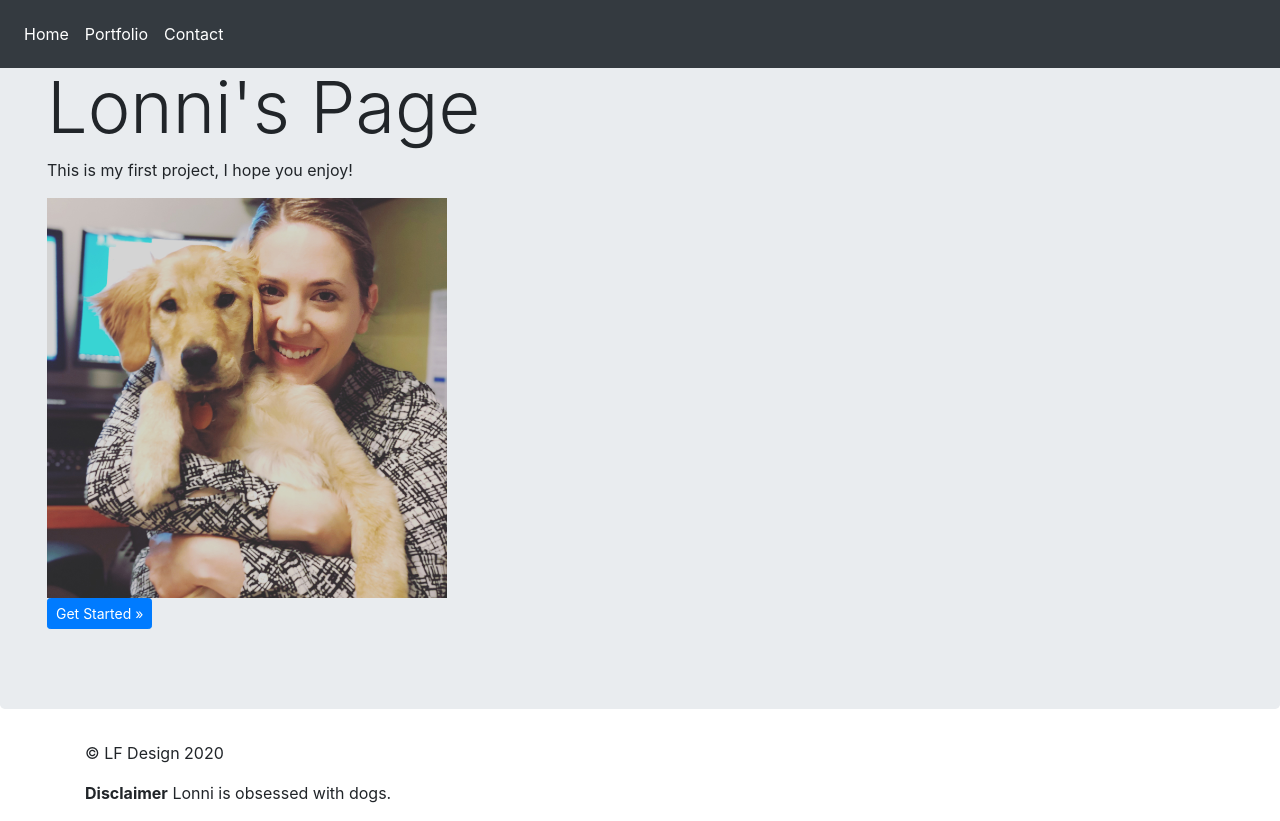
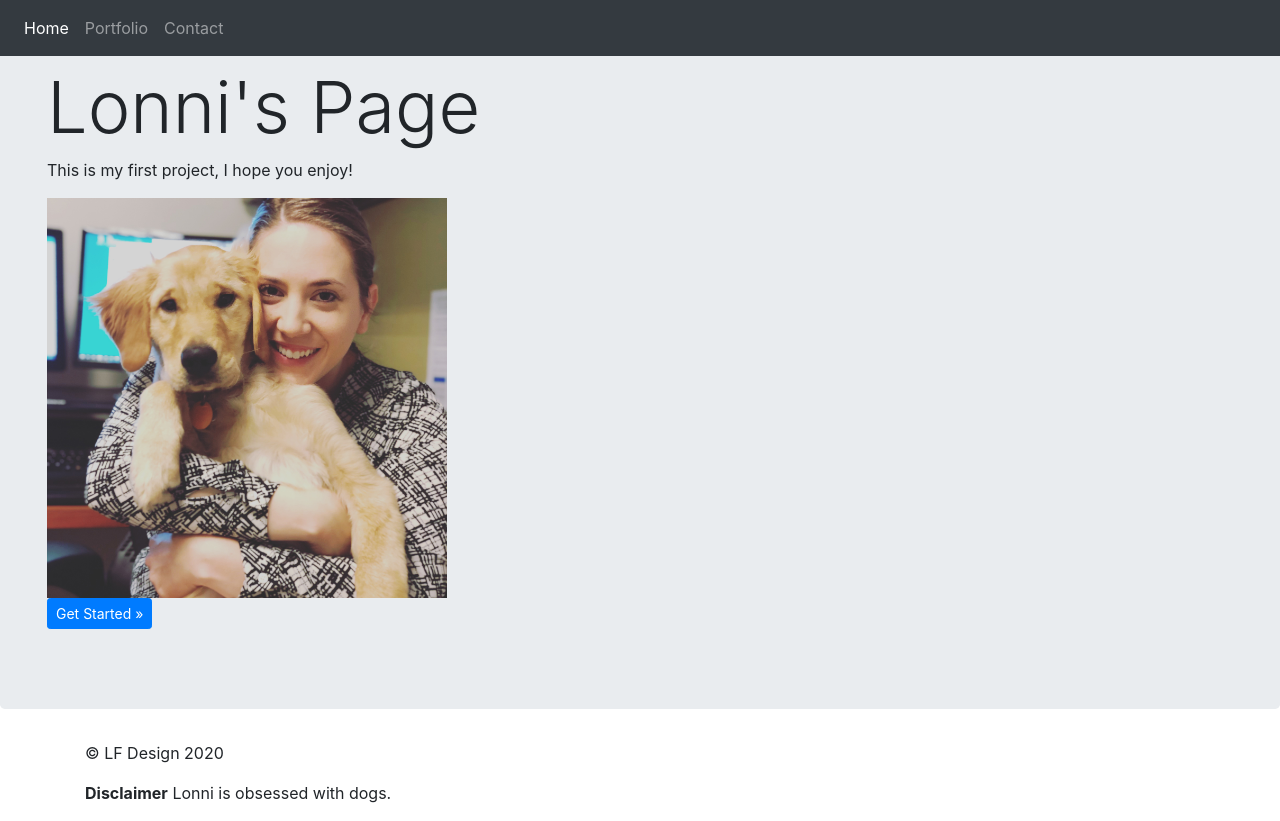
Before and after one commit to lfreeman0820/Bootstrap-Homework-2, a plain HTML site: page index.html in a window 1280 px wide. Drawn offline with nearby package versions, Linux system fonts and the light colour scheme.

Commit message:
navbar update

```diff
--- a/contact.css
+++ b/contact.css
@@ -24,3 +24,11 @@ body {
   .main {
     margin-top: auto; /* Add a top margin to avoid content overlay */
   }
+  .navbar {
+    overflow: hidden;
+    background-color: #333;
+    position: fixed; /* Set the navbar to fixed position */
+    top: 0; /* Position the navbar at the top of the page */
+    width: 100%; /* Full width */
+    z-index: 100;
+  }
--- a/index.css
+++ b/index.css
@@ -8,13 +8,13 @@
   }
 
   /* Links inside the navbar */
-  .navbar a {
-    float: left;
-    display: block;
-    color: #f2f2f2;
-    text-align: center;
-    padding: 14px 16px;
-    text-decoration: none;
+  .navbar {
+    overflow: hidden;
+    background-color: #333;
+    position: fixed; /* Set the navbar to fixed position */
+    top: 0; /* Position the navbar at the top of the page */
+    width: 100%; /* Full width */
+    z-index: 100;
   }
 
   /* Change background on mouse-over */
--- a/index.html
+++ b/index.html
@@ -9,23 +9,31 @@
   </head>
 
 <body>
-    <nav class="navbar navbar-expand-md navbar-dark fixed-top bg-dark">
-      <div class="collapse navbar-collapse" id="navbarsExampleDefault">
+  <nav class="navbar navbar-expand-md navbar-dark bg-dark">
+    <button
+      class="navbar-toggler"
+      type="button"
+      data-toggle="collapse"
+      data-target="#navbarsExample04"
+      aria-controls="navbarsExample04"
+      aria-expanded="false"
+      aria-label="Toggle navigation"
+    >
+      <span class="navbar-toggler-icon"></span>
+    </button>
+    <div class="collapse navbar-collapse" id="navbarsExample04">
       <ul class="navbar-nav mr-auto">
         <li class="nav-item active">
-            <a class="nav-link" href="./index.html">Home <span class="sr-only"></span></a>
-
+          <a class="nav-link" href="index.html"
+            >Home <span class="sr-only">(current)</span></a
+          >
         </li>
-          <ul class="navbar-nav mr-auto">
-          <li class="nav-item active">
-            <a class="nav-link" href="./portfolio.html">Portfolio <span class="sr-only"></span></a>
+        <li class="nav-item">
+          <a class="nav-link" href="./portfolio.html">Portfolio</a>
         </li>
-          </ul>
-          <ul class="navbar-nav mr-auto">
-          <li class="nav-item active">
-            <a class="nav-link" href="./contact.html">Contact <span class="sr-only"></span></a>
+        <li class="nav-item">
+          <a class="nav-link" href="./contact.html">Contact</a>
         </li>
-          </ul>
       </ul>
     </div>
   </nav>
--- a/portfolio.css
+++ b/portfolio.css
@@ -20,3 +20,11 @@
         width: 100%;
         height: auto;
       }
+      .navbar {
+        overflow: hidden;
+        background-color: #333;
+        position: fixed; /* Set the navbar to fixed position */
+        top: 0; /* Position the navbar at the top of the page */
+        width: 100%; /* Full width */
+        z-index: 100;
+      }
```
Also changed, not shown: contact.html (+21 -12 lines), portfolio.html (+22 -13 lines). Lines whose indentation alone changed are shown as unchanged.
